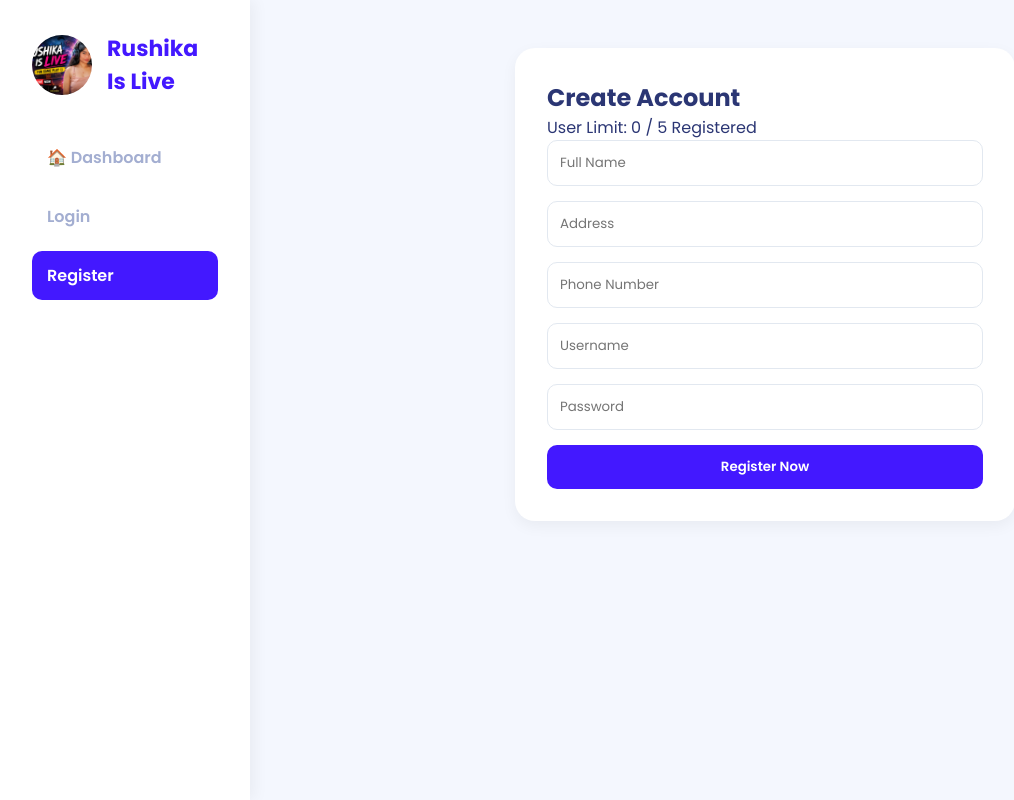
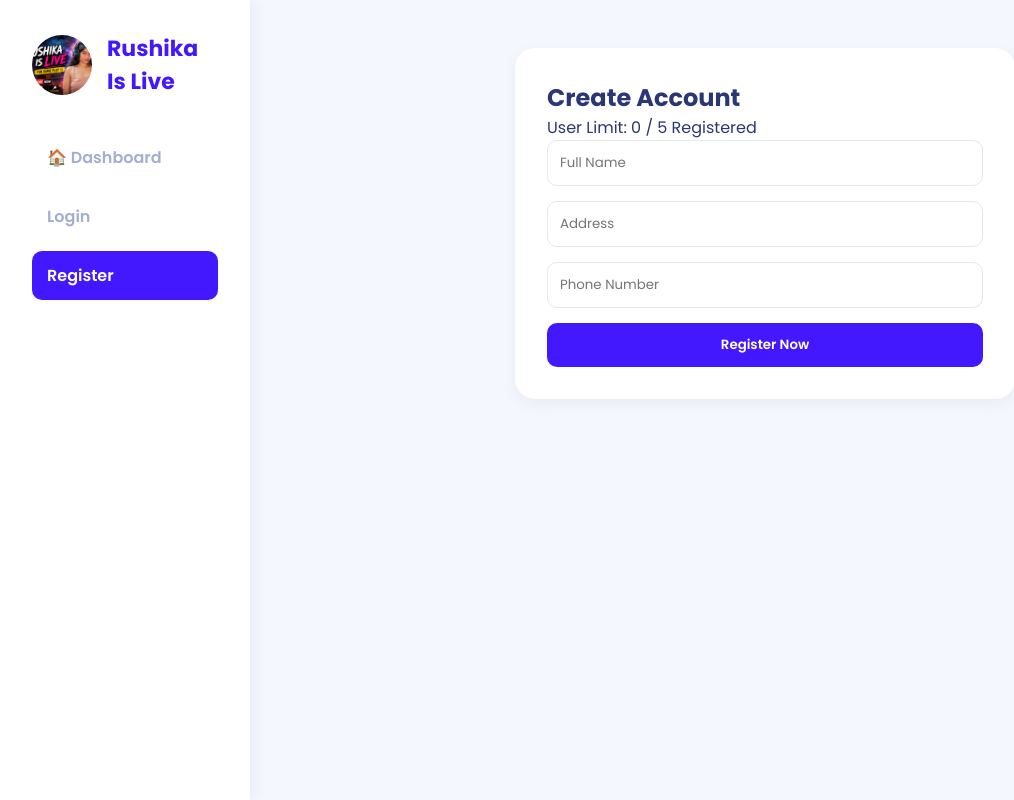
Before and after one commit to neetu3412/rushikaislive, a Flask app: page /register in a window 1280 px wide. Shown: the whole page, without its empty margins (0-1014 px from the left). Run offline with Flask 3, Linux system fonts and the light colour scheme.

Commit message:
Updated project

```diff
--- a/templates/dashboard.html
+++ b/templates/dashboard.html
@@ -93,11 +93,11 @@
 
 <th>Name</th>
 
-<th>Username</th>
+
 
 <th>Phone</th>
 
-<th>Address</th>
+
 
 <th>Registered</th>
 
@@ -108,7 +108,7 @@
 <tr>
     <td>{{ user.id }}</td>
     <td>{{ user.name }}</td>
-    <td>{{ user.username }}</td>
+
     <td>{{ user.phone }}</td>
     <td>{{ user.address }}</td>
     <td>{{ user.created_at.strftime('%d-%m-%Y') }}</td>
--- a/templates/register.html
+++ b/templates/register.html
@@ -9,8 +9,7 @@
         <input type="text" name="name" placeholder="Full Name" required>
         <input type="text" name="address" placeholder="Address" required>
         <input type="text" name="phone" placeholder="Phone Number" required>
-        <input type="text" name="username" placeholder="Username" required>
-        <input type="password" name="password" placeholder="Password" required>
+
         <button type="submit" class="btn-primary">Register Now</button>
     </form>
     {% else %}
```
